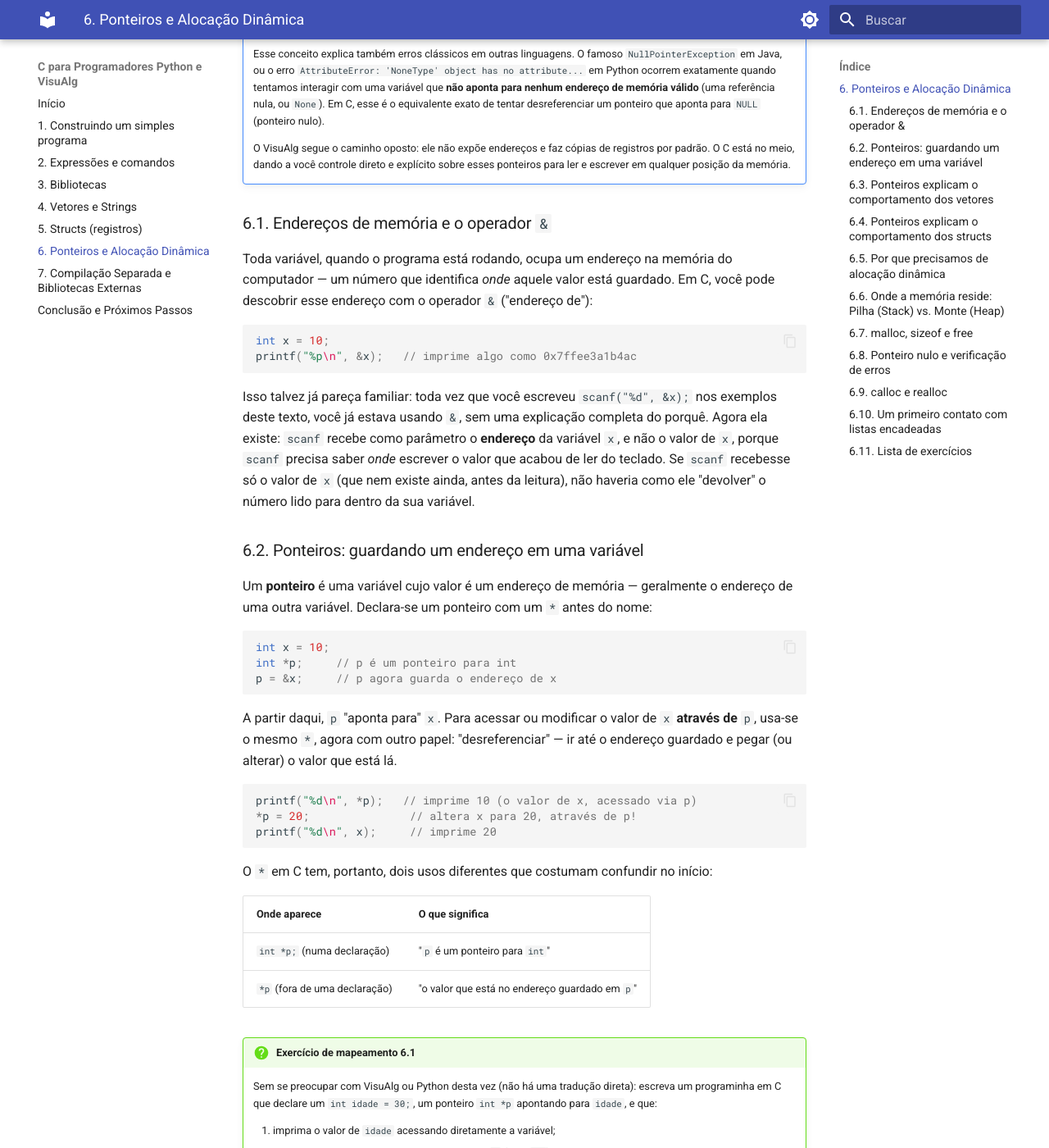
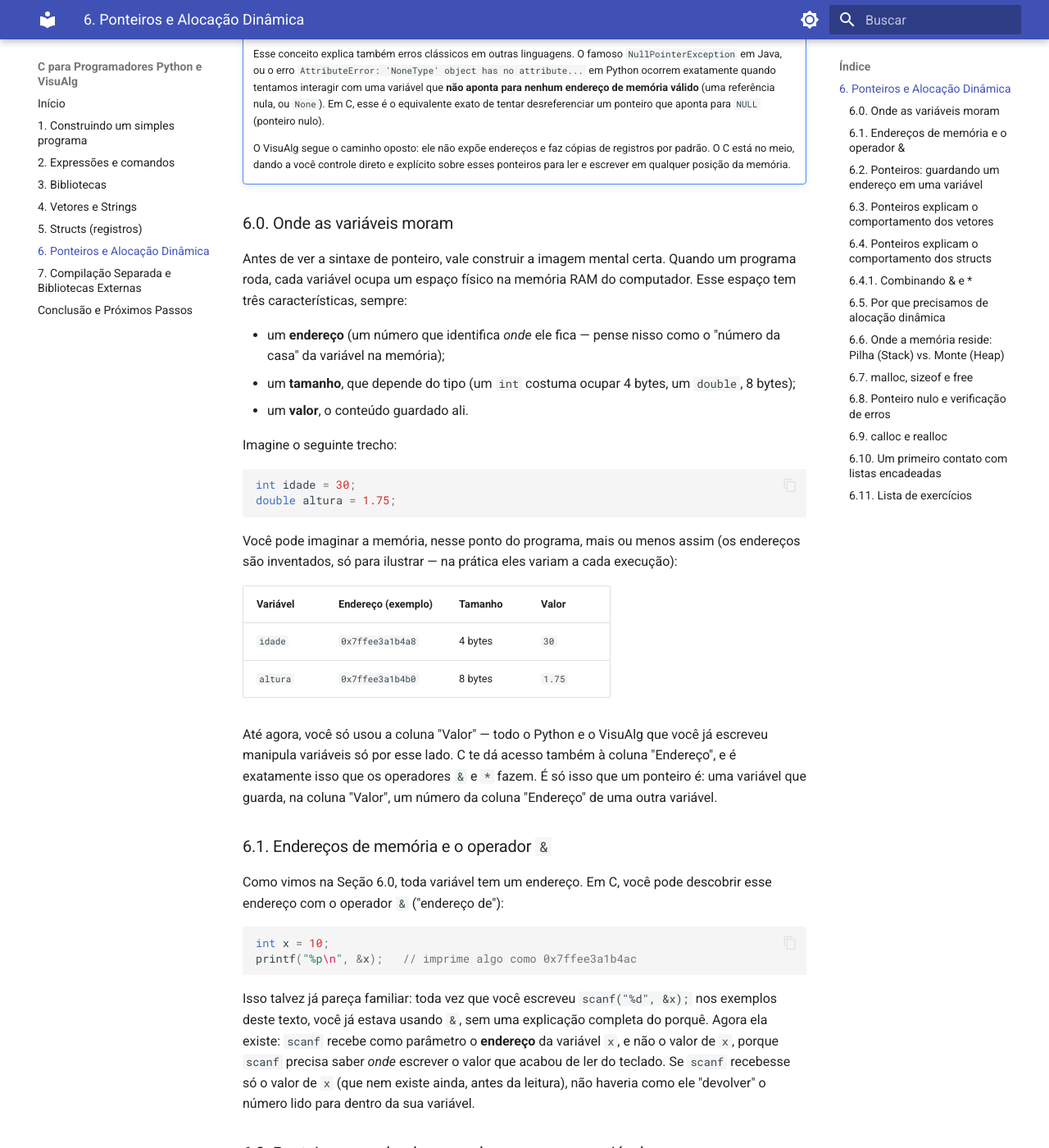
Before and after one commit to LambdaGeo/introducao-c, an MkDocs documentation site: the page built from docs/cap06.md, in a window 1280 px wide and 1400 px high, scrolled down 743 px. Shown: the whole window at 82% size. Built offline with MkDocs 1.6.1 and Material for MkDocs 9.7.7, drawn with Linux system fonts in a browser that asks for light colours; some of the changed text lies outside the part shown.

Commit message:
Revisão pedagógica do capítulo de ponteiros e ajustes de modernização
Implementa o diagnóstico do capítulo 6 (Ponteiros e Alocação Dinâmica):

- Adiciona Seção 6.0 ("Onde as variáveis moram"), construindo o modelo
  mental de memória (endereço/tamanho/valor) antes do primeiro uso de &
- Move a tabela dos dois significados de `*` para antes do bloco de
  código correspondente na Seção 6.2
- Adiciona Seção 6.4.1 (ponteiro para ponteiro), cobrindo `**` antes de
  aparecer nos exercícios 3, 5 e 8; inclui nota de aviso apontando para
  a nova seção
- Renomeia variáveis em estilo húngaro/camelCase (iVar, pPont, pti) nos
  exercícios 6-7 para o padrão snake_case do resto do livro
- Adiciona callout de conexão explícita com a Aula 5 (Lista Encadeada)
  de estrutura-dados ao fim da Seção 6.10

Modernizações pontuais:

- cap01: recomenda -Wall -Wextra desde o primeiro exemplo de gcc
- cap02: substitui exemplo do censo dos EUA (2000) por número neutro
- cap04: adiciona aviso sobre strcpy/strcat não checarem limites,
  no mesmo estilo do aviso já existente para scanf("%s", ...)
- cap07: menciona #pragma once como alternativa aos header guards

Polimento:

- cap01, cap03: adiciona subtítulos #### às listas de exercícios,
  para consistência com os capítulos 02, 04, 05, 06 e 07

Validado com `mkdocs build --strict`.

````diff
--- a/docs/cap06.md
+++ b/docs/cap06.md
@@ -23,9 +23,33 @@ Este é também o primeiro capítulo em que Python e VisuAlg não têm muito o q
 
     O VisuAlg segue o caminho oposto: ele não expõe endereços e faz cópias de registros por padrão. O C está no meio, dando a você controle direto e explícito sobre esses ponteiros para ler e escrever em qualquer posição da memória.
 
+### 6.0. Onde as variáveis moram
+
+Antes de ver a sintaxe de ponteiro, vale construir a imagem mental certa. Quando um programa roda, cada variável ocupa um espaço físico na memória RAM do computador. Esse espaço tem três características, sempre:
+
+- um **endereço** (um número que identifica *onde* ele fica — pense nisso como o "número da casa" da variável na memória);
+- um **tamanho**, que depende do tipo (um `int` costuma ocupar 4 bytes, um `double`, 8 bytes);
+- um **valor**, o conteúdo guardado ali.
+
+Imagine o seguinte trecho:
+
+```c
+int idade = 30;
+double altura = 1.75;
+```
+
+Você pode imaginar a memória, nesse ponto do programa, mais ou menos assim (os endereços são inventados, só para ilustrar — na prática eles variam a cada execução):
+
+| Variável | Endereço (exemplo) | Tamanho | Valor |
+|---|---|---|---|
+| `idade`  | `0x7ffee3a1b4a8` | 4 bytes | `30` |
+| `altura` | `0x7ffee3a1b4b0` | 8 bytes | `1.75` |
+
+Até agora, você só usou a coluna "Valor" — todo o Python e o VisuAlg que você já escreveu manipula variáveis só por esse lado. C te dá acesso também à coluna "Endereço", e é exatamente isso que os operadores `&` e `*` fazem. É só isso que um ponteiro é: uma variável que guarda, na coluna "Valor", um número da coluna "Endereço" de uma outra variável.
+
 ### 6.1. Endereços de memória e o operador `&`
 
-Toda variável, quando o programa está rodando, ocupa um endereço na memória do computador — um número que identifica *onde* aquele valor está guardado. Em C, você pode descobrir esse endereço com o operador `&` ("endereço de"):
+Como vimos na Seção 6.0, toda variável tem um endereço. Em C, você pode descobrir esse endereço com o operador `&` ("endereço de"):
 
 ```c
 int x = 10;
@@ -36,7 +60,16 @@ Isso talvez já pareça familiar: toda vez que você escreveu `scanf("%d", &x);`
 
 ### 6.2. Ponteiros: guardando um endereço em uma variável
 
-Um **ponteiro** é uma variável cujo valor é um endereço de memória — geralmente o endereço de uma outra variável. Declara-se um ponteiro com um `*` antes do nome:
+Um **ponteiro** é uma variável cujo valor é um endereço de memória — geralmente o endereço de uma outra variável. Declara-se um ponteiro com um `*` antes do nome.
+
+Antes de ver os exemplos, um aviso: o `*` em C tem dois usos diferentes que costumam confundir no início:
+
+| Onde aparece | O que significa |
+|---|---|
+| `int *p;` (numa declaração) | "`p` é um ponteiro para `int`" |
+| `*p` (fora de uma declaração) | "o valor que está no endereço guardado em `p`" |
+
+Com isso em mente, os exemplos a seguir devem fazer sentido:
 
 ```c
 int x = 10;
@@ -51,13 +84,6 @@ printf("%d\n", *p);   // imprime 10 (o valor de x, acessado via p)
 *p = 20;               // altera x para 20, através de p!
 printf("%d\n", x);     // imprime 20
 ```
-
-O `*` em C tem, portanto, dois usos diferentes que costumam confundir no início:
-
-| Onde aparece | O que significa |
-|---|---|
-| `int *p;` (numa declaração) | "`p` é um ponteiro para `int`" |
-| `*p` (fora de uma declaração) | "o valor que está no endereço guardado em `p`" |
 
 !!! question "Exercício de mapeamento 6.1"
     Sem se preocupar com VisuAlg ou Python desta vez (não há uma tradução direta): escreva um programinha em C que declare um `int idade = 30;`, um ponteiro `int *p` apontando para `idade`, e que:
@@ -147,6 +173,22 @@ void aumenta_nota(struct aluno *a) {
 
 !!! question "Exercício de mapeamento 6.2"
     Usando o `struct ponto { float x, y; };` do Exercício 5.1, escreva uma função `void move(struct ponto *p, float dx, float dy)` que soma `dx` a `p->x` e `dy` a `p->y`, alterando o ponto original. Teste chamando `move(&p1, 1.0, 2.0)` e imprimindo `p1.x` e `p1.y` antes e depois.
+
+### 6.4.1. Combinando `&` e `*`
+
+Como `&` e `*` são só dois operadores comuns, nada impede de aplicá-los em sequência. Se `p` é um ponteiro para `x`, então `&p` é o endereço de `p` — e `*(&p)` volta para o valor de `p`, ou seja, `**&p` é apenas `*p` escrito de um jeito mais longo. Isso não cria nada novo — é só aplicar a mesma regra duas vezes.
+
+O caso realmente novo é quando você **declara** uma variável com dois asteriscos:
+
+```c
+int x = 10;
+int *p = &x;    // p guarda o endereço de x
+int **q = &p;   // q guarda o endereço de p
+```
+
+Aqui `q` é um **ponteiro para ponteiro**: seu valor não é o endereço de um `int`, é o endereço de *outro ponteiro*. Para chegar até o valor de `x` a partir de `q`, você precisa desreferenciar duas vezes: `*q` te dá `p` (o ponteiro), e `**q` te dá `x` (o valor). Cada `*` a mais é "mais um nível de indireção" — a mesma ideia da Seção 6.2, só que aplicada de novo sobre um ponteiro em vez de sobre um `int`.
+
+Isso é raro no dia a dia (o uso mais comum é quando uma função precisa alterar, ela mesma, para onde um ponteiro do chamador aponta), mas vale reconhecer a sintaxe — ela vai aparecer de novo na lista de exercícios deste capítulo.
 
 ### 6.5. Por que precisamos de alocação dinâmica
 
@@ -337,6 +379,9 @@ while atual is not None:
 
 Note como o código Python e o código C, aqui, ficam **estruturalmente parecidos** — a diferença é que em Python `No(10)` já aloca o objeto automaticamente (sem `malloc`) e nunca precisa de `free`; a lógica de percorrer a lista com um ponteiro/referência "andando" (`atual = atual.proximo` / `atual = atual->proximo`) é essencialmente a mesma ideia nas duas linguagens.
 
+!!! tip "Isso volta a aparecer em Estrutura de Dados"
+    O que você acabou de ver é exatamente o que você vai reencontrar, com muito mais profundidade, na **Aula 5 (Lista Encadeada Dinâmica)** de [Estrutura de Dados](https://lambdageo.github.io/estrutura-dados/) — struct auto-referenciado, `malloc` nó a nó, e um ponteiro andando com `->proximo` até `NULL`. Se o exercício a seguir fizer sentido para você, a Aula 5 vai ser, em boa parte, revisão.
+
 !!! question "Exercício de mapeamento 6.3"
     Não existe VisuAlg ou Python "pronto" para traduzir desta vez — o exercício é o caminho inverso. Usando o código Python da lista encadeada acima como roteiro conceitual (não para traduzir literalmente, e sim como guia de "o que a lista precisa fazer"), escreva uma função em C:
 
@@ -359,6 +404,10 @@ Note como o código Python e o código C, aqui, ficam **estruturalmente parecido
     - `printf("%d", *p);`
     - `*p = x * 5;`
     - `printf("%d", *(p + 1));`
+
+    !!! note ""
+        Os exercícios 3, 5 e 8 usam `**&p` — releia a Seção 6.4.1 se a notação não estiver clara ainda.
+
 3. Considere `int i = 3, j = 5; int *p, *q; p = &i; q = &j;`. Determine os valores das expressões: (a) `p == &i`; (b) `*p - *q`; (c) `**&p`; (d) `3 * -*p / (*q) + 7`.
 4. Considere:
 
@@ -383,23 +432,23 @@ Note como o código Python e o código C, aqui, ficam **estruturalmente parecido
 6. Considere:
 
     ```c
-    int iVar = 15;
-    int jVar, *pPont, *qPont;
-    pPont = &iVar;
-    jVar = 2 * (*pPont);
-    qPont = pPont + 2;
+    int a = 15;
+    int b, *p, *q;
+    p = &a;
+    b = 2 * (*p);
+    q = p + 2;
     ```
 
-    Supondo que os endereços de `iVar`, `jVar`, `pPont` e `qPont` sejam, respectivamente, `1080`, `1084`, `1088` e `1096`: (a) depois da linha 3, qual é o valor de `pPont`? (b) depois da linha 4, qual é o valor de `jVar`? (c) depois da linha 5, qual é o valor de `qPont` — e por que ele não é simplesmente `1080 + 2`?
+    Supondo que os endereços de `a`, `b`, `p` e `q` sejam, respectivamente, `1080`, `1084`, `1088` e `1096`: (a) depois da linha 3, qual é o valor de `p`? (b) depois da linha 4, qual é o valor de `b`? (c) depois da linha 5, qual é o valor de `q` — e por que ele não é simplesmente `1080 + 2`?
 7. Considere:
 
     ```c
-    int *pti;
+    int *p;
     int i = 10;
-    pti = &i;
+    p = &i;
     ```
 
-    Qual das afirmativas abaixo é **falsa**? (a) `pti` armazena o endereço de `i`; (b) `*pti` é igual a `10`; (c) ao se executar `*pti = 20;`, `i` passa a ter o valor 20; (d) ao se alterar o valor de `i`, `*pti` também muda; (e) `pti` é igual a `10`.
+    Qual das afirmativas abaixo é **falsa**? (a) `p` armazena o endereço de `i`; (b) `*p` é igual a `10`; (c) ao se executar `*p = 20;`, `i` passa a ter o valor 20; (d) ao se alterar o valor de `i`, `*p` também muda; (e) `p` é igual a `10`.
 8. Se `i` e `j` são inteiros, e `p` e `q` são ponteiros para `int`, identifique quais das expressões abaixo são **ilegais** e por quê: (a) `p = &i;`; (b) `*q = &j;`; (c) `p = &*&i;`; (d) `i = (*&)j;`; (e) `i = *&j;`; (f) `i = *&*&j;`; (g) `q = *p;`; (h) `i = (*p)++ + *q;`.
 9. Considere:
 
````
Also changed, not shown: docs/cap01.md (+8 -0 lines), docs/cap02.md (+1 -1 lines), docs/cap03.md (+5 -0 lines), docs/cap04.md (+3 -0 lines), docs/cap07.md (+2 -0 lines).
